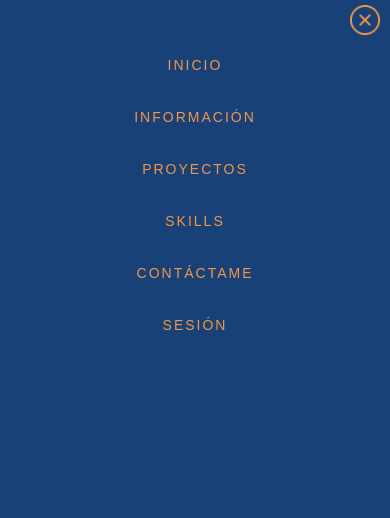
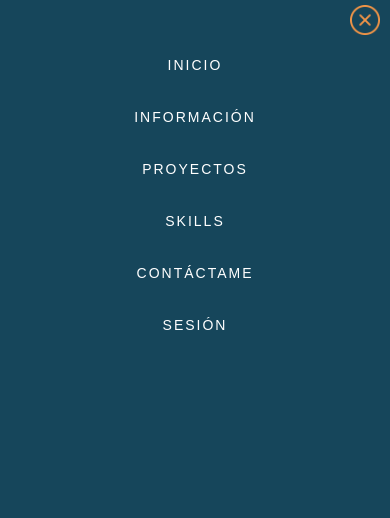
Before and after one commit to Socola23/Socola23, a plain HTML site: page index.html in a window 390 px wide. Both pictures are taken after a click on the button "abrir menu". Shown: the top 518 px of the page. Drawn offline with Linux system fonts and the light colour scheme.

Commit message:
Update cabecera.css

```diff
--- a/Css/cabecera.css
+++ b/Css/cabecera.css
@@ -9,9 +9,8 @@
 .cabecera{
     width: 100%;
     height: 40px;
-    background-color: #171A21;
     display:flex;
-    justify-content: right;
+    justify-content: center;
     align-items: center;
     position: fixed;
     letter-spacing: 2px;
@@ -19,6 +18,9 @@
     box-shadow: 0 0.5px 4px #878EA4;
     top: 0;
     left: 0;
+    background: rgba(255, 255, 255, 0.3);
+    box-shadow: 0 8px 32px rgba(31,38,135,0.37);
+    backdrop-filter: blur(6px);
 }
 
 /* lista (ul) */
@@ -31,15 +33,16 @@
 .navegacion li{
     display: inline-block;
     line-height: 60px;
-    padding: 12px;
+    padding: 0px;
 }
 
 /* elementos - lista (a) */
 li a{
     text-decoration: none;
-    color: #F59549;
+    color: #040F14;
     position: relative;
     padding: 0 8px;
+    margin: 0 10px;
     text-transform: uppercase;
     font-size: 12px;
 }
@@ -48,7 +51,7 @@ li a{
 .navegacion a::after{
     content: '';
     position: absolute;
-    background-color: #F59549;
+    background-color: #FFFFFF;
     height: 3px;
     border-radius: 15px;
     width: 0;
@@ -63,7 +66,7 @@ li a{
 }
 
 .navegacion a:hover{
-    color: #F8B884;
+    color: #FFFFFF;
 }
 
 .open-menu, .close-menu{
@@ -72,17 +75,25 @@ li a{
 
 /* <-----DISEÑO RESPONSIVE a partir de 750 px-----> */
 
-@media (max-width: 750px){
+@media (max-width: 500px){
+
+    .cabecera{
+        justify-content: right;
+        box-shadow: 0 8px 32px rgba(31,38,135,0.37);
+        backdrop-filter: none;
+
+    }
 
     .menu{
         flex-direction: column;
+        display: flex;
         position: fixed;
         top: 0;
         left: 0;
         width: 100%;
         height: 100%;
         align-items: center;
-        background-color: #184177;
+        background-color: #16465B;
         overflow-y: auto;
         opacity: 0;
         pointer-events: none;
@@ -97,7 +108,7 @@ li a{
 
     li a{
         text-decoration: none;
-        color: #F59549;
+        color: #ffffff;
         padding: 0 4px;
         text-transform: uppercase;
         font-size: 14px;
```
